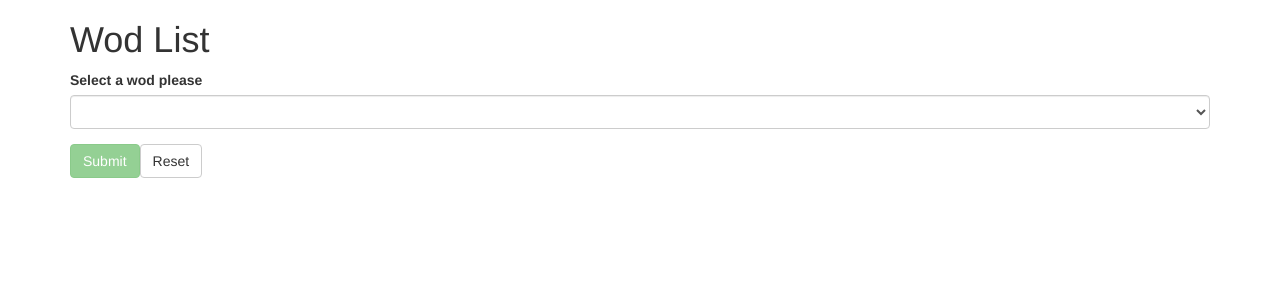
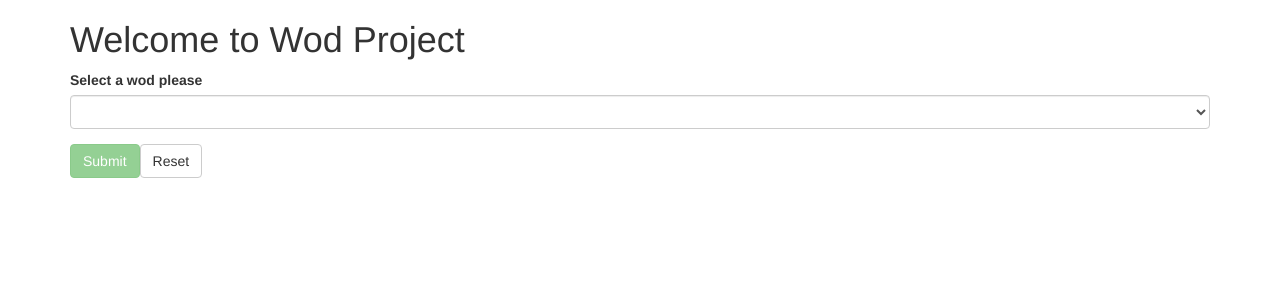
Before and after one commit to rpalvair/angular-samples, an Angular app in the folder angular-routing/: page /wodList in a window 1280 px wide. Shown: the top 300 px of the page. Built offline with nearby package versions, Linux system fonts and the light colour scheme.

Commit message:
feat : Create wod module

```diff
--- /dev/null
+++ b/angular-routing/src/app/wod/view/wod.view.component.css
@@ -0,0 +1 @@
+@import url('https://unpkg.com/bootstrap@3.3.7/dist/css/bootstrap.min.css');
--- a/angular-routing/src/app/wod-list.component.ts
+++ b/angular-routing/src/app/wod/wod.component.ts
@@ -2,11 +2,11 @@ import { Component } from "@angular/core";
 import { Wod } from "./wod";
 
 @Component({
-    selector: 'wod-list',
-    templateUrl: './wod-list.html',
+    selector: 'wod',
+    templateUrl: './wod.html',
     styleUrls: ['./wod.component.css']
 })
-export class WodListComponent {
+export class WodComponent {
 
     wods: Wod[] = this.getWodList();
     current: Wod;
--- a/angular-routing/src/app/wod-list.html
+++ b/angular-routing/src/app/wod/wod.html
@@ -1,6 +1,6 @@
 <div class="container">
 
-    <h1>Wod List</h1>
+    <h1>Welcome to Wod Project</h1>
     <form (ngSubmit)="onSubmit()" #wodForm="ngForm">
 
         <div class="form-group">
```
Also changed, not shown: angular-routing/src/app/app.module.ts (+5 -5 lines), angular-routing/src/app/wod.component.ts (deleted, +0 -11 lines), angular-routing/src/app/wod/view/wod.view.component.ts (added, +11 -0 lines), angular-routing/src/app/wod/view/wod.view.component.html (renamed from angular-routing/src/app/wod.component.html), angular-routing/src/app/wod/wod.component.css (renamed from angular-routing/src/app/wod.component.css), angular-routing/src/app/wod/wod.ts (renamed from angular-routing/src/app/wod.ts).
